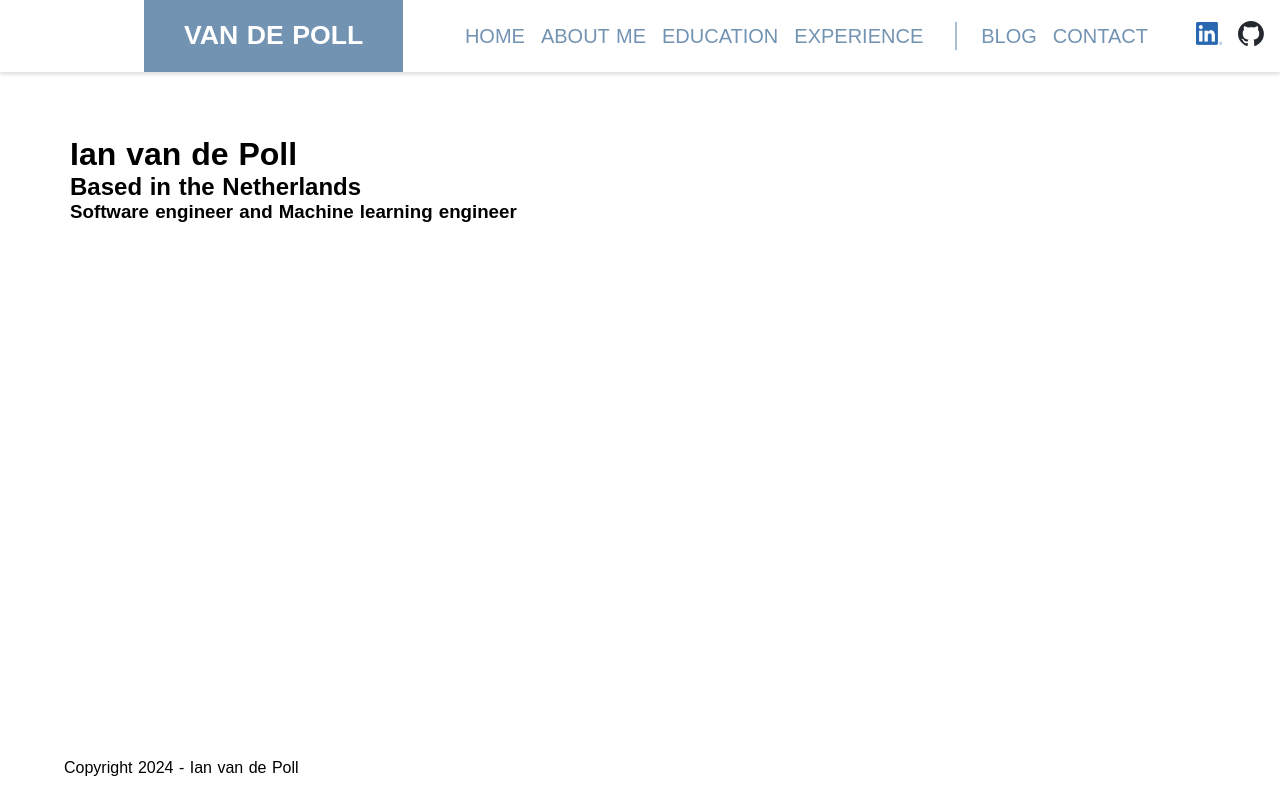
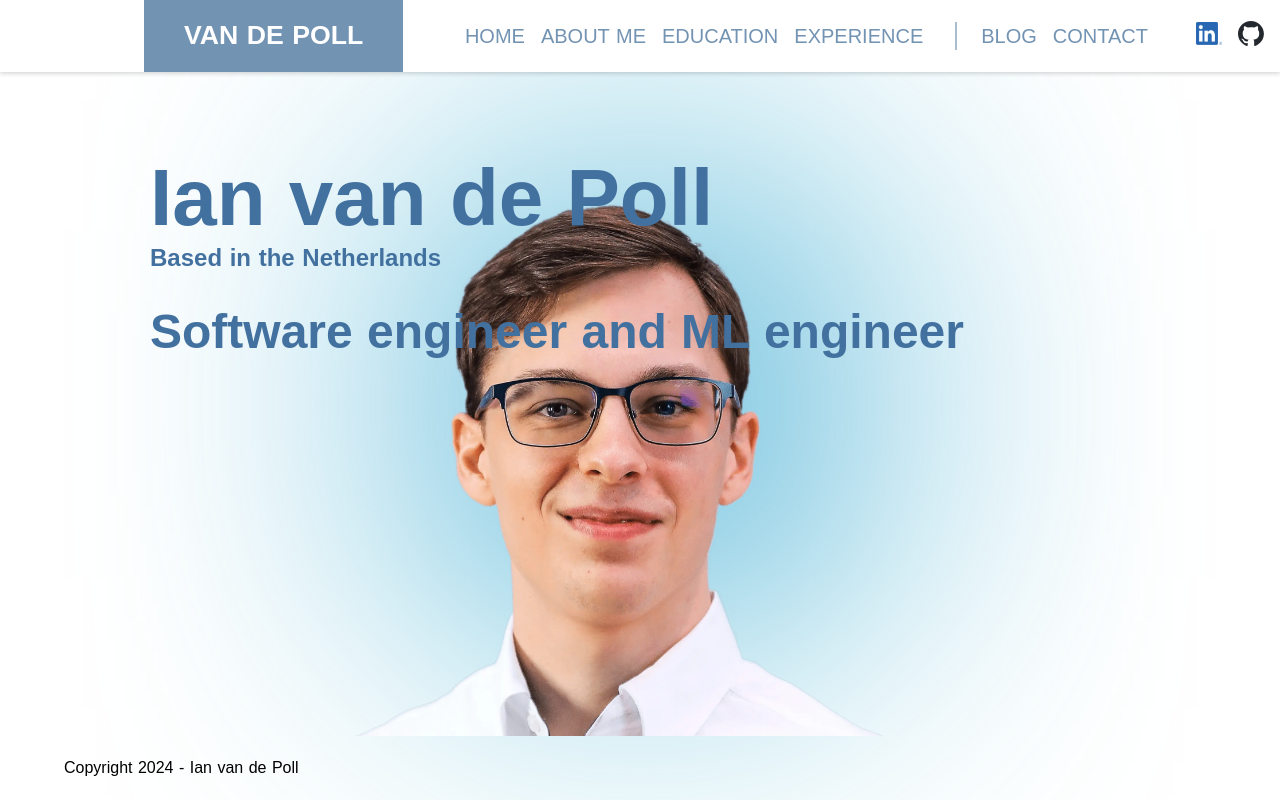
Before and after one commit to tragamota/ianvandepoll.nl, a Nuxt app: page / in a window 1280 px wide. Built offline with nearby package versions, Linux system fonts and the light colour scheme.

Commit message:
Added title with portrait on home page and background fade

```diff
--- a/pages/index.vue
+++ b/pages/index.vue
@@ -1,7 +1,128 @@
 <template>
   <div class="content-container">
-    <h1>Ian van de Poll</h1>
-    <h2>Based in the Netherlands</h2>
-    <h3>Software engineer and Machine learning engineer</h3>
+    <div class="title-container">
+      <h1>Ian van de Poll</h1>
+      <h2>Based in the Netherlands</h2>
+      <h3>Software engineer and ML engineer</h3>
+    </div>
+
+    <picture>
+      <source type="image/webp" srcset="~/assets/images/portrait-min.webp" />
+      <img class="portrait" src="~/assets/images/portrait-min.png" />
+    </picture>
+
+    <div class="background-container">
+      <div class="background-gradient"></div>
+    </div>
   </div>
 </template>
+
+<style scoped>
+.portrait {
+  display: block;
+  position: absolute;
+
+  pointer-events: none;
+  user-select: none;
+
+  width: 70vh;
+
+  z-index: 10;
+
+  left: 10vw;
+  bottom: 0;
+}
+
+.title-container {
+  display: block;
+  position: absolute;
+
+  top: 10vh;
+  left: 10vh;
+
+  z-index: 100;
+}
+
+.title-container > h1 {
+  display: block;
+  position: relative;
+
+  color: #4271a0;
+  font-size: 5rem;
+}
+
+.title-container > h2 {
+  display: block;
+  position: relative;
+
+  color: #4271a0;
+  font-size: 1.5rem;
+}
+
+.title-container > h3 {
+  display: block;
+  position: relative;
+
+  color: #4271a0;
+
+  font-size: 3rem;
+  margin-top: 2rem;
+}
+
+.background-container {
+  display: block;
+  position: absolute;
+
+  top: 50%;
+  left: 50%;
+
+  transform: translate(-50%, -50%);
+
+  width: 45vh;
+  height: 45vh;
+}
+
+.background-gradient {
+  display: block;
+  position: absolute;
+
+  z-index: -100;
+
+  opacity: 1;
+  filter: blur(150px);
+
+  width: 100%;
+  height: 100%;
+
+  background-image: linear-gradient(#04b0ca, #0077be, #04b0ca);
+}
+
+@media screen and (min-width: 992px) {
+  .portrait {
+    width: 60vh;
+    left: 10vw;
+  }
+}
+
+@media screen and (min-width: 1200px) {
+  .portrait {
+    width: 70vh;
+    left: 20vw;
+  }
+}
+
+@media screen and (min-width: 1400px) {
+  .portrait {
+    width: 70vh;
+
+    left: 25vw;
+  }
+}
+
+@media screen and (min-width: 1720px) {
+  .portrait {
+    width: 80vh;
+    left: 30vw;
+  }
+}
+</style>
```
Also changed, not shown: assets/images/portrait-min.png (added), assets/images/portrait-min.webp (added).
